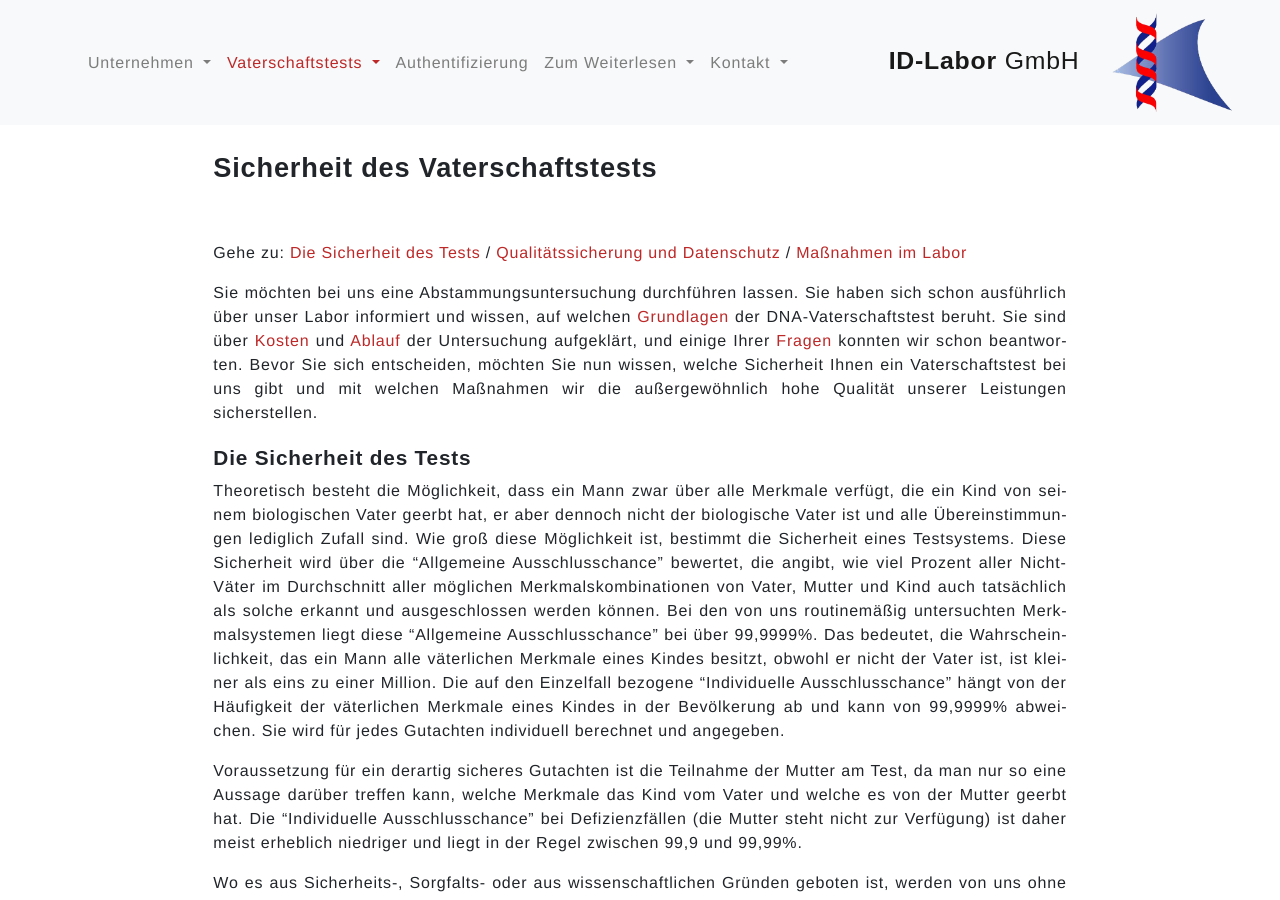
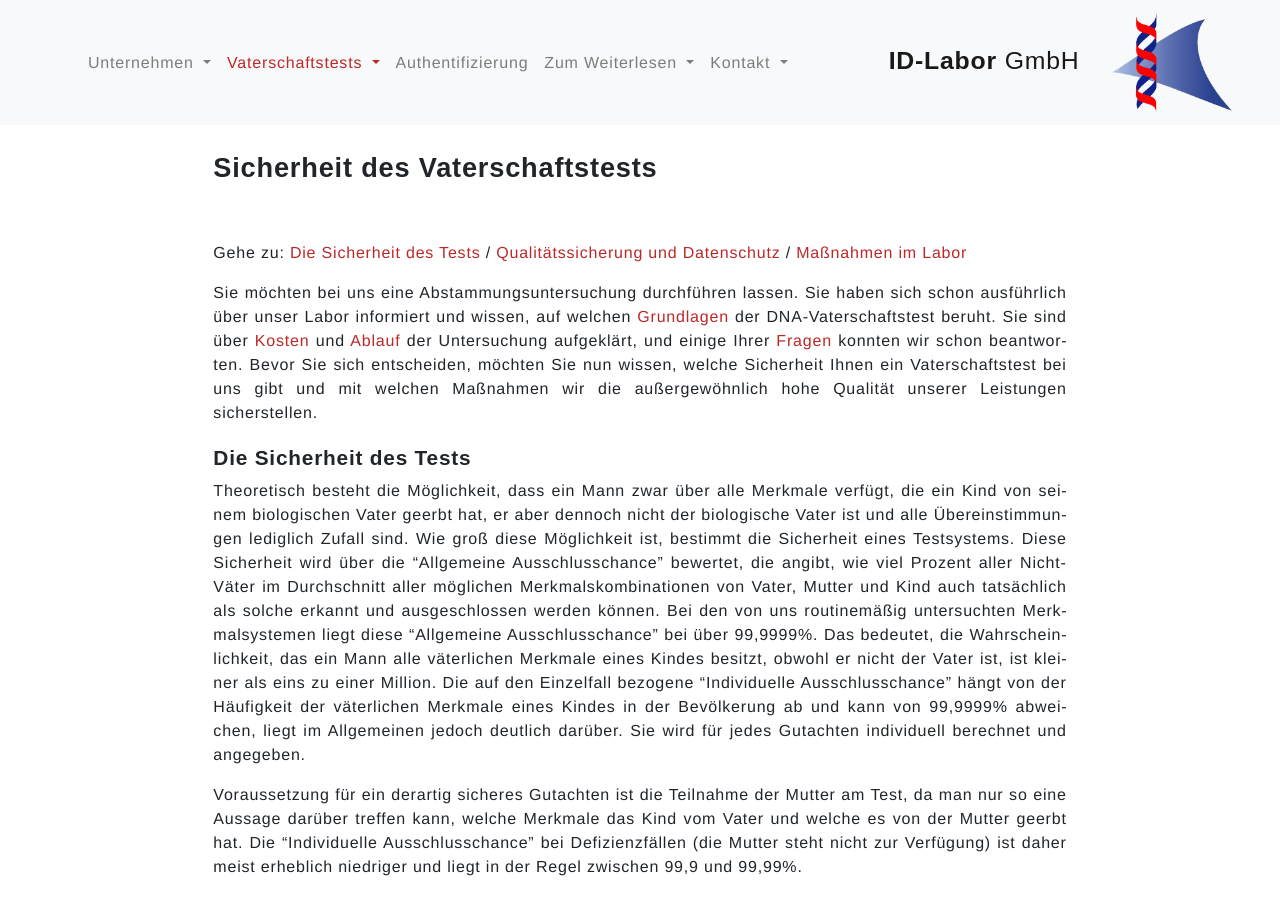
Before and after one commit to id-labor/id-labor.github.io, a Jekyll site: the page built from vaterschaftstest/sicherheit.markdown, in a window 1280 px wide and 900 px high. Built offline with Jekyll 4.4.1, drawn with Linux system fonts in a browser that asks for light colours; some web fonts are replaced.

Commit message:
Update sicherheit.markdown

```diff
--- a/vaterschaftstest/sicherheit.markdown
+++ b/vaterschaftstest/sicherheit.markdown
@@ -11,7 +11,7 @@ Sie möchten bei uns eine Abstammungsuntersuchung durchführen lassen. Sie haben
 
 #### Die Sicherheit des Tests
 
-Theoretisch besteht die Möglichkeit, dass ein Mann zwar über alle Merkmale verfügt, die ein Kind von seinem biologischen Vater geerbt hat, er aber dennoch nicht der biologische Vater ist und alle Übereinstimmungen lediglich Zufall sind. Wie groß diese Möglichkeit ist, bestimmt die Sicherheit eines Testsystems. Diese Sicherheit wird über die "Allgemeine Ausschlusschance" bewertet, die angibt, wie viel Prozent aller Nicht-Väter im Durchschnitt aller möglichen Merkmalskombinationen von Vater, Mutter und Kind auch tatsächlich als solche erkannt und ausgeschlossen werden können. Bei den von uns routinemäßig untersuchten Merkmalsystemen liegt diese "Allgemeine Ausschlusschance" bei über 99,9999%. Das bedeutet, die Wahrscheinlichkeit, das ein Mann alle väterlichen Merkmale eines Kindes besitzt, obwohl er nicht der Vater ist, ist kleiner als eins zu einer Million. Die auf den Einzelfall bezogene "Individuelle Ausschlusschance" hängt von der Häufigkeit der väterlichen Merkmale eines Kindes in der Bevölkerung ab und kann von 99,9999% abweichen. Sie wird für jedes Gutachten individuell berechnet und angegeben.
+Theoretisch besteht die Möglichkeit, dass ein Mann zwar über alle Merkmale verfügt, die ein Kind von seinem biologischen Vater geerbt hat, er aber dennoch nicht der biologische Vater ist und alle Übereinstimmungen lediglich Zufall sind. Wie groß diese Möglichkeit ist, bestimmt die Sicherheit eines Testsystems. Diese Sicherheit wird über die "Allgemeine Ausschlusschance" bewertet, die angibt, wie viel Prozent aller Nicht-Väter im Durchschnitt aller möglichen Merkmalskombinationen von Vater, Mutter und Kind auch tatsächlich als solche erkannt und ausgeschlossen werden können. Bei den von uns routinemäßig untersuchten Merkmalsystemen liegt diese "Allgemeine Ausschlusschance" bei über 99,9999%. Das bedeutet, die Wahrscheinlichkeit, das ein Mann alle väterlichen Merkmale eines Kindes besitzt, obwohl er nicht der Vater ist, ist kleiner als eins zu einer Million. Die auf den Einzelfall bezogene "Individuelle Ausschlusschance" hängt von der Häufigkeit der väterlichen Merkmale eines Kindes in der Bevölkerung ab und kann von 99,9999% abweichen, liegt im Allgemeinen jedoch deutlich darüber. Sie wird für jedes Gutachten individuell berechnet und angegeben.
 
 Voraussetzung für ein derartig sicheres Gutachten ist die Teilnahme der Mutter am Test, da man nur so eine Aussage darüber treffen kann, welche Merkmale das Kind vom Vater und welche es von der Mutter geerbt hat. Die "Individuelle Ausschlusschance" bei Defizienzfällen (die Mutter steht nicht zur Verfügung) ist daher meist erheblich niedriger und liegt in der Regel zwischen 99,9 und 99,99%.
 
```
